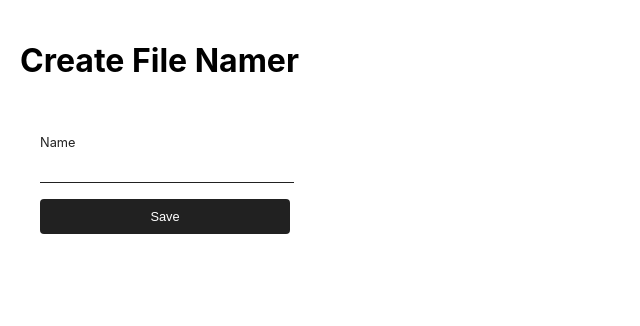
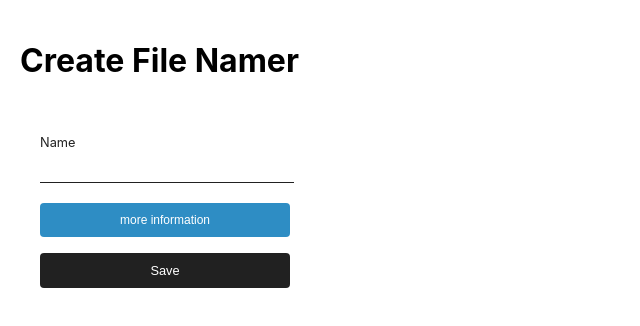
Before and after one commit to sotopro/Sm5_Sesion_02_RNative04, a React (Create React App) app: page / in a window 1280 px wide. Shown: the top 326 px of the page, without its empty margins (0-640 px from the left). Built offline with nearby package versions, Linux system fonts and the light colour scheme.

Commit message:
[feature] - isEmpty

```diff
--- a/src/components/functional/filenamer/index.css
+++ b/src/components/functional/filenamer/index.css
@@ -23,7 +23,7 @@
     padding-top: 16px;
 }
 
-.wrapper button {
+.wrapper .save {
     background: #212121;
     color: #ffffff;
     border: none;
@@ -34,11 +34,11 @@
     transition: all cubic-bezier(0.075, 0.82, 0.165, 1) 0.3s;
 }
 
-.wrapper button:active {
+.wrapper .save:active {
    outline: none;
 }
 
-.wrapper button:hover {
+.wrapper .save:hover {
     background: #ffffff;
     color: #212121;
     border: 1px solid #212121;
@@ -62,3 +62,40 @@ form label input {
     font-size: 0.9em;
     font-weight: 500;
 }
+
+.information-wrapper {
+    padding-top: 20px;
+}
+
+.information {
+    font-size: 0.75em;
+    color: #ffffff;
+    cursor: pointer;
+    background: #2e8dc4;
+    border: none;
+    padding: 10px;
+    width: 250px;
+    border-radius: 4px;
+    transition: all cubic-bezier(0.075, 0.82, 0.165, 1) 0.3s;
+}
+
+.information:active {
+    outline: none;
+ }
+
+.information:hover {
+    background: #ffffff;
+    color: #2e8dc4;
+    border: 1px solid #2e8dc4;
+    font-weight: 700;
+    transition: all cubic-bezier(0.075, 0.82, 0.165, 1) 0.3s;
+ }
+
+ .popup {
+    position: absolute;
+    background: #ffffff;
+    border: 1px solid #2e8dc4;
+    padding: 10px;
+    top: 143px;
+    left: 40px;
+ }
--- a/src/components/functional/filenamer/index.js
+++ b/src/components/functional/filenamer/index.js
@@ -1,18 +1,44 @@
-import React, { useState } from 'react';
+import React, { useState, useEffect } from 'react';
 import './index.css';
 
 const FileNamer = () => {
     const [name, setName] = useState('');
     const [message, setMessage] = useState(false);
+    const [isEmpty, setIsEmpty] = useState(false);
+
+    useEffect(() => {
+        const handleWindowClick = () => {
+            setMessage(false);
+            setIsEmpty(false);
+        }
+        if(message || isEmpty) {
+            window.addEventListener('click', handleWindowClick);
+        } else {
+            window.removeEventListener('click', handleWindowClick);
+        }
+
+        return () => window.removeEventListener('click', handleWindowClick);
+    }, [message,setMessage, setIsEmpty, isEmpty]);
 
     const validate = (event) => {
-        if(/\*/.test(name)) {
-            event.preventDefault();
-            setMessage(true);
+        event.preventDefault();
+        if(event.target.value.length === 0) {
+            setIsEmpty(true);
             return;
+        } else {
+            if(/\*/.test(name)) {
+                setMessage(true);
+                return;
+            }
+            setMessage(false);
         }
-        setMessage(false);
     }
+
+    const handleChange = (event) => {
+        setName(event.target.value);
+        setIsEmpty(event.target.value.length === 0);
+    }
+
     return (
         <div className="wrapper">
             <div className="preview">
@@ -23,20 +49,32 @@ const FileNamer = () => {
                     <input
                         type="text" name="name"
                         autoComplete="off"
-                        onChange={event => setName(event.target.value)}
-                        onFocus={() => setMessage(true)}
-                        onBlur={() => setMessage(false)}
+                        onChange={event => handleChange(event)}
                         />
                 </label>
-                {message && (
-                    <div>
+                <div className="information-wrapper">
+                    <button
+                        type="button"
+                        className="information"
+                        onClick={() => setMessage(true)}
+                    >
+                        more information
+                    </button>
+                </div>
+                {(message || isEmpty) && (
+                    <div className="popup">
                         <span role="img" aria-label="allowed">✅</span> Alphanumeric characters
                         <br />
                         <span role="img" aria-label="not allowed">⛔️</span> No asterisk (*)
                     </div>
                 )}
+                {isEmpty && (
+                    <div className="popup">
+                    <span role="img" aria-label="required">⛔️</span> field required
+                </div>
+                )}
                 <div className="button-container">
-                    <button onClick={validate}>Save</button>
+                    <button type="submit" onClick={validate} className="save">Save</button>
                 </div>
             </form>
             </div>
```
